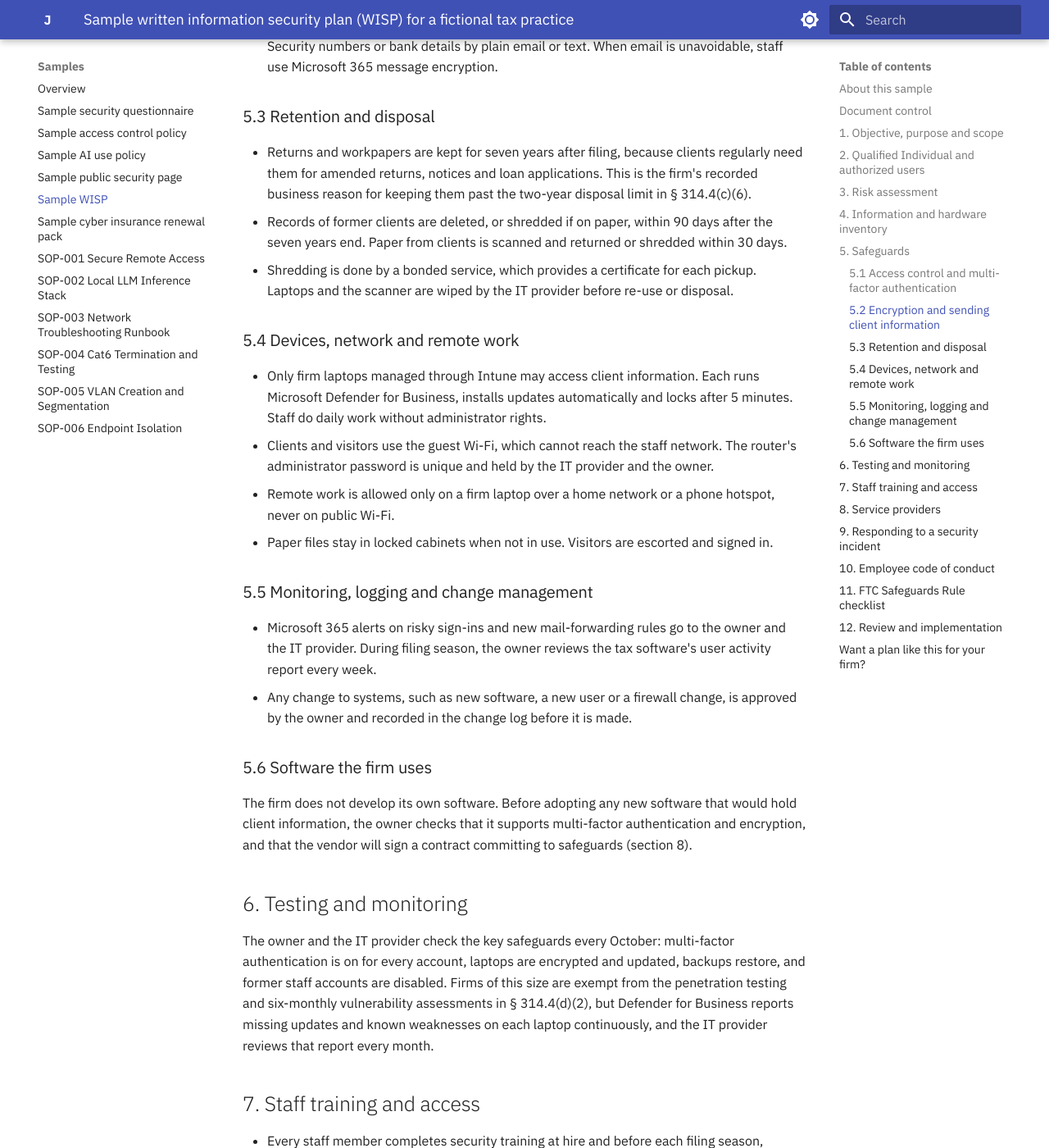
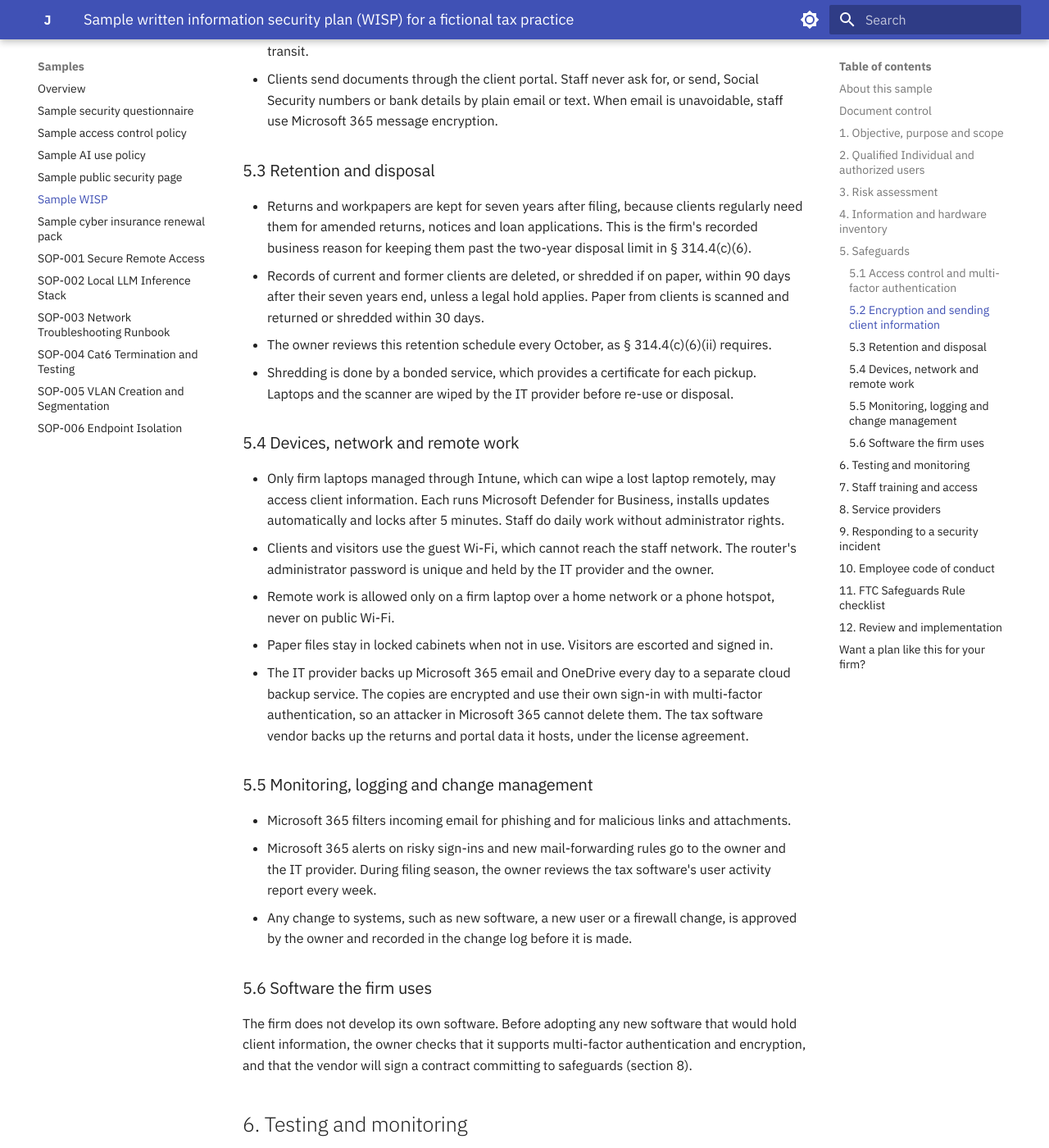
Before and after one commit to JohnsonTechnicalSystems/johnsotechnicalsystems-portfolio, an MkDocs documentation site: the page built from docs/sample-wisp.md, in a window 1280 px wide and 1400 px high, scrolled down 4027 px. Shown: the whole window at 82% size. Built offline with MkDocs 1.6.1 and Material for MkDocs 9.7.7, drawn with Linux system fonts in a browser that asks for light colours; some of the changed text lies outside the part shown.

Commit message:
Apply AI second-opinion review fixes
Claude accepted these findings from Gemini.

Co-Authored-By: Claude <noreply@anthropic.com>

```diff
--- a/docs/sample-wisp.md
+++ b/docs/sample-wisp.md
@@ -72,6 +72,7 @@ The owner reviews these risks every October before filing season, and again afte
 | Office scanner and printer | Office | Passes scans to OneDrive; its memory is wiped before disposal |
 | Locked file cabinets | Office back room | Paper documents from clients who do not use the portal, kept until scanned and returned or shredded |
 | Office router and firewall | Office | Separate staff and guest Wi-Fi networks |
+| Cloud backup service (supplied by the IT provider) | Provider-hosted | Daily encrypted copies of Microsoft 365 email and OneDrive |
 
 ## 5. Safeguards
 
@@ -89,18 +90,21 @@ The owner reviews these risks every October before filing season, and again afte
 ### 5.3 Retention and disposal
 
 - Returns and workpapers are kept for seven years after filing, because clients regularly need them for amended returns, notices and loan applications. This is the firm's recorded business reason for keeping them past the two-year disposal limit in § 314.4(c)(6).
-- Records of former clients are deleted, or shredded if on paper, within 90 days after the seven years end. Paper from clients is scanned and returned or shredded within 30 days.
+- Records of current and former clients are deleted, or shredded if on paper, within 90 days after their seven years end, unless a legal hold applies. Paper from clients is scanned and returned or shredded within 30 days.
+- The owner reviews this retention schedule every October, as § 314.4(c)(6)(ii) requires.
 - Shredding is done by a bonded service, which provides a certificate for each pickup. Laptops and the scanner are wiped by the IT provider before re-use or disposal.
 
 ### 5.4 Devices, network and remote work
 
-- Only firm laptops managed through Intune may access client information. Each runs Microsoft Defender for Business, installs updates automatically and locks after 5 minutes. Staff do daily work without administrator rights.
+- Only firm laptops managed through Intune, which can wipe a lost laptop remotely, may access client information. Each runs Microsoft Defender for Business, installs updates automatically and locks after 5 minutes. Staff do daily work without administrator rights.
 - Clients and visitors use the guest Wi-Fi, which cannot reach the staff network. The router's administrator password is unique and held by the IT provider and the owner.
 - Remote work is allowed only on a firm laptop over a home network or a phone hotspot, never on public Wi-Fi.
 - Paper files stay in locked cabinets when not in use. Visitors are escorted and signed in.
+- The IT provider backs up Microsoft 365 email and OneDrive every day to a separate cloud backup service. The copies are encrypted and use their own sign-in with multi-factor authentication, so an attacker in Microsoft 365 cannot delete them. The tax software vendor backs up the returns and portal data it hosts, under the license agreement.
 
 ### 5.5 Monitoring, logging and change management
 
+- Microsoft 365 filters incoming email for phishing and for malicious links and attachments.
 - Microsoft 365 alerts on risky sign-ins and new mail-forwarding rules go to the owner and the IT provider. During filing season, the owner reviews the tax software's user activity report every week.
 - Any change to systems, such as new software, a new user or a firewall change, is approved by the owner and recorded in the change log before it is made.
 
@@ -125,7 +129,7 @@ The owner and the IT provider check the key safeguards every October: multi-fact
 | --- | --- | --- |
 | Tax software vendor | Tax preparation, e-file and client portal | Security terms in the license agreement; multi-factor authentication enforced; reviewed every October |
 | Microsoft | Microsoft 365 email, storage and device management | Microsoft's published security and compliance reports; reviewed every October |
-| Outside IT provider | Device and Microsoft 365 administration | Contract requires safeguards, confidentiality and same-day alert reporting; access reviewed each January and October |
+| Outside IT provider | Device and Microsoft 365 administration; cloud backup | Contract requires safeguards, confidentiality and same-day alert reporting; access reviewed each January and October |
 | Shredding service | On-site shredding | Bonded; certificate of destruction for each pickup |
 
 ## 9. Responding to a security incident
@@ -136,7 +140,7 @@ Firms of this size are exempt from the written incident response plan in § 314.
 2. **Report to the IRS** through the local IRS Stakeholder Liaison, so the IRS can protect clients' accounts from fraudulent returns. Also contact the local FBI office, and the Secret Service if directed, and file a report with the local police.
 3. **Report to the states** where the firm prepares returns, using the contacts listed by the Federation of Tax Administrators.
 4. **Tell the insurer** before hiring outside response firms, since the policy may require its approved vendors.
-5. **Notify the FTC** if unencrypted information about 500 or more consumers was taken: as soon as possible, and no later than 30 days after discovery, through the FTC's online form. This applies to firms of every size.
+5. **Notify the FTC** if unencrypted information about 500 or more consumers was taken: as soon as possible, and no later than 30 days after discovery, through the FTC's online form. This applies to firms of every size. Under § 314.2(m), information counts as unencrypted if the attacker got the encryption key, and unauthorized access counts as taking it unless the firm has reliable evidence that the information was not, and could not reasonably have been, acquired.
 6. **Notify affected clients** under state breach notification laws, as advised by counsel.
 7. **Learn:** record what happened and what was done, fix the weakness, and update this plan.
 
@@ -167,7 +171,7 @@ The exemptions come from § 314.6, which applies to financial institutions that
 
 ## 12. Review and implementation
 
-The owner reviews this plan every October before filing season, after any security event, and after any major change, and records the review in the version history. Staff must follow this plan; breaking it can lead to loss of access and to dismissal. This plan takes effect on the date signed below.
+The owner reviews this plan every October before filing season, after any security event, and after any major change, and records the review in the version history. Staff must follow this plan; breaking it can lead to loss of access and to dismissal. Each version takes effect on the effective date in Document control, once the owner approves it.
 
 | Version | Date | Change |
 | --- | --- | --- |
```
Also changed, not shown: other parts of docs/sample-wisp.md (+1 -1 lines), docs/sample-access-control-policy.md (+1 -1 lines), docs/sample-ai-use-policy.md (+2 -2 lines), docs/sample-insurance-renewal-pack.md (+10 -6 lines), docs/sample-security-page.md (+5 -1 lines), docs/samples.md (+4 -4 lines).
